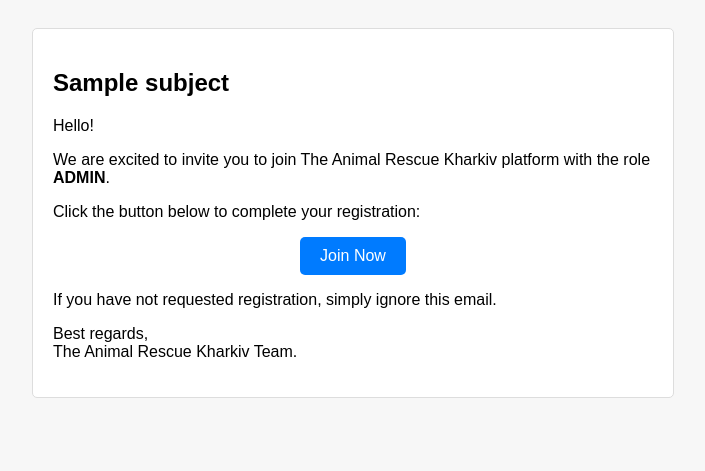
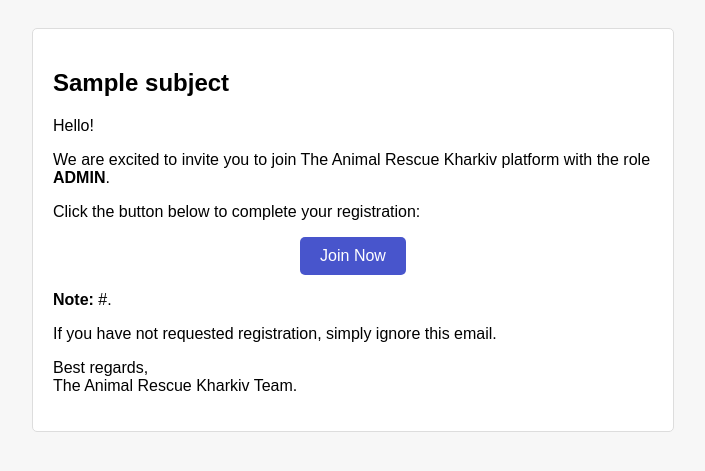
Before and after one commit to baza-trainee/AnimalRescueKharkiv_backend, a FastAPI app: template app/src/services/templates/invitation_email_EN.html in a window 1280 px wide. Shown: the top 471 px of the page, without its empty margins (287-992 px from the left). Run offline with FastAPI, Linux system fonts and the light colour scheme; the template is opened without the code that fills it: most values are stand-ins (such as "Sample title", 1, 10 or a date in 2020); parts of the project's set-up code (start-up, migrations or seed data) failed here and were passed over.

Commit message:
feat: link expiration time added to invite and reset password email templates

```diff
--- a/app/src/services/templates/invitation_email_EN.html
+++ b/app/src/services/templates/invitation_email_EN.html
@@ -22,7 +22,7 @@
             display: inline-block;
             padding: 10px 20px;
             color: #ffffff !important;
-            background-color: #007bff;
+            background-color: #4855CC;
             text-decoration: none;
             border-radius: 5px;
             text-align: center;
@@ -38,6 +38,9 @@
         <p style="text-align: center;">
             <a href="{{url}}?token={{token}}" class="button">Join Now</a>
         </p>
+        {% if link_expiration %}
+        <p><b>Note:</b> {{link_expiration}}.</p>
+        {% endif %}
         <p>If you have not requested registration, simply ignore this email.</p>
         <p>Best regards,<br>The Animal Rescue Kharkiv Team.</p>
     </div>
--- a/app/src/services/templates/invitation_email_UA.html
+++ b/app/src/services/templates/invitation_email_UA.html
@@ -22,7 +22,7 @@
             display: inline-block;
             padding: 10px 20px;
             color: #ffffff !important;
-            background-color: #007bff;
+            background-color: #4855CC;
             text-decoration: none;
             border-radius: 5px;
             text-align: center;
@@ -38,6 +38,9 @@
         <p style="text-align: center;">
             <a href="{{url}}?token={{token}}" class="button">Приєднатися</a>
         </p>
+        {% if link_expiration %}
+        <p><b>Примітка:</b> {{link_expiration}}.</p>
+        {% endif %}
         <p>Якщо Ви не робили запит на реєстрацію, просто проігноруйте це повідомлення.</p>
         <p>З повагою,<br>Команда Animal Rescue Kharkiv.</p>
     </div>
--- a/app/src/services/templates/reset_pass_email_EN.html
+++ b/app/src/services/templates/reset_pass_email_EN.html
@@ -22,7 +22,7 @@
             display: inline-block;
             padding: 10px 20px;
             color: #ffffff !important;
-            background-color: #007bff;
+            background-color: #4855CC;
             text-decoration: none;
             border-radius: 5px;
             text-align: center;
@@ -37,6 +37,9 @@
         <p style="text-align: center;">
             <a href="{{url}}?token={{token}}" class="button">Reset Password</a>
         </p>
+        {% if link_expiration %}
+        <p><b>Note:</b> {{link_expiration}}.</p>
+        {% endif %}
         <p>If you did not request a password reset, please ignore this email.</p>
         <p>Best regards,<br>The Animal Rescue Kharkiv Team.</p>
     </div>
--- a/app/src/services/templates/reset_pass_email_UA.html
+++ b/app/src/services/templates/reset_pass_email_UA.html
@@ -22,7 +22,7 @@
             display: inline-block;
             padding: 10px 20px;
             color: #ffffff !important;
-            background-color: #007bff;
+            background-color: #4855CC;
             text-decoration: none;
             border-radius: 5px;
             text-align: center;
@@ -37,6 +37,9 @@
         <p style="text-align: center;">
             <a href="{{url}}?token={{token}}" class="button">Відновити пароль</a>
         </p>
+        {% if link_expiration %}
+        <p><b>Примітка:</b> {{link_expiration}}.</p>
+        {% endif %}
         <p>Якщо Ви не надсилали запит на відновлення паролю, проігноруйте цей лист.</p>
         <p>З повагою,<br>Команда Animal Rescue Kharkiv.</p>
     </div>
```
